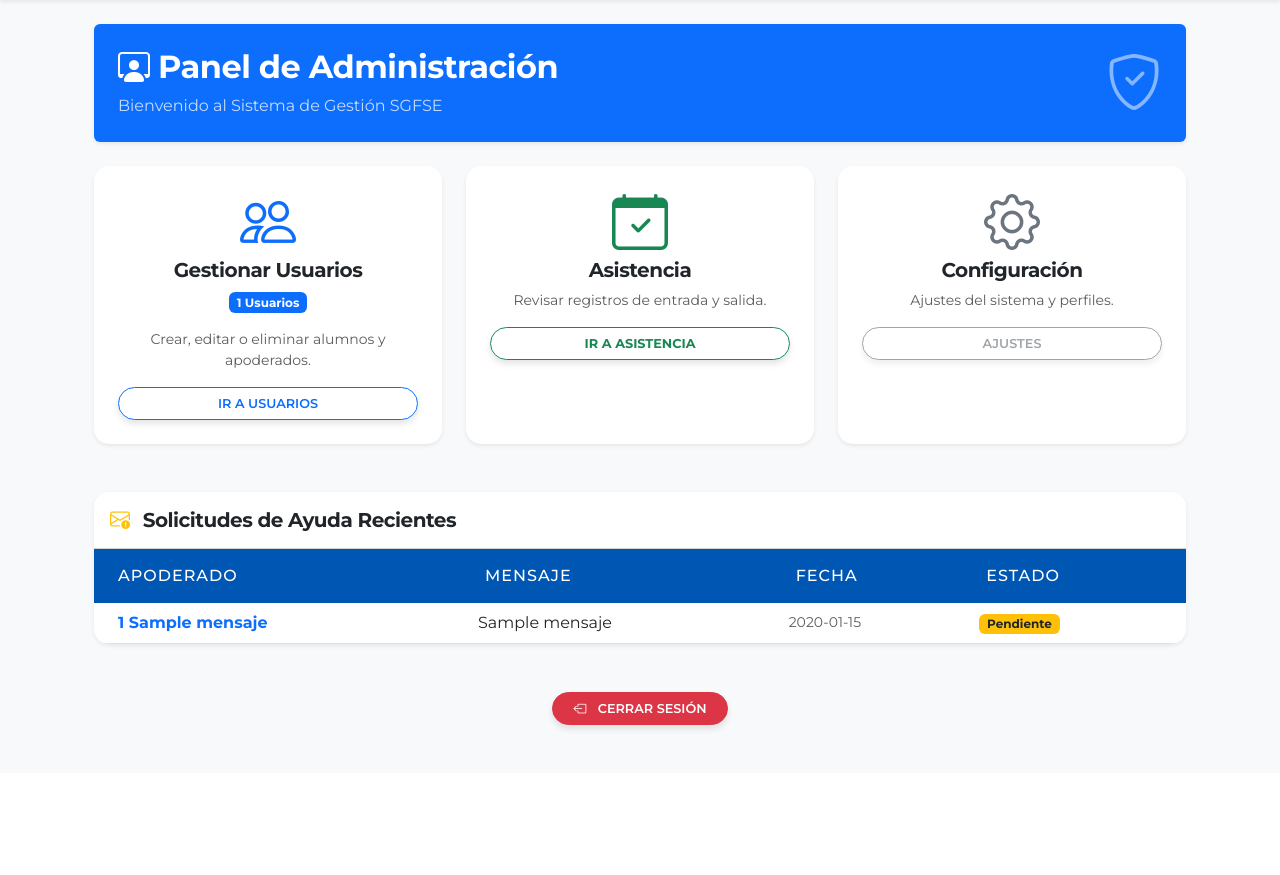
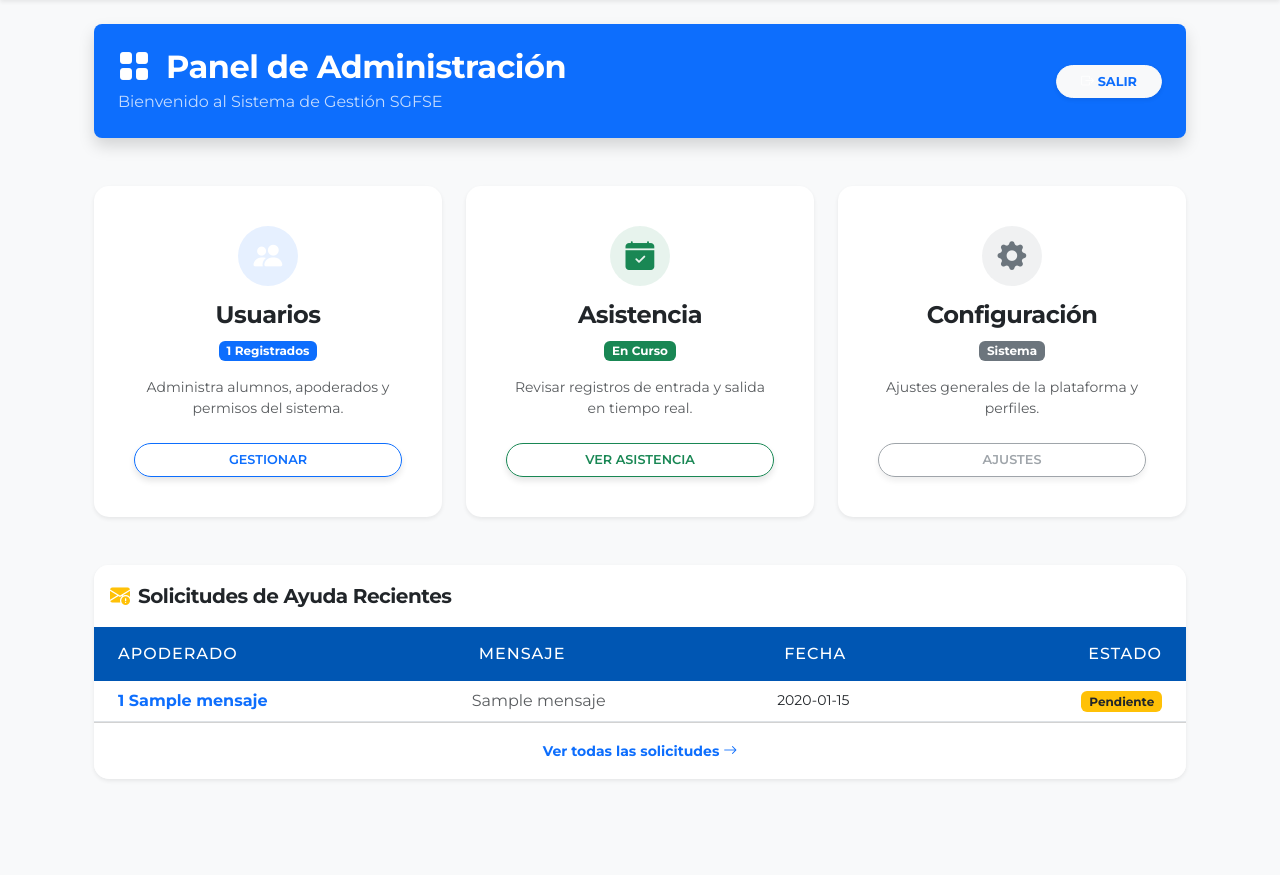
Before and after one commit to Phantom-dev-22/proyecto-sgfse, a Flask app: template templates/dashboard.html in a window 1280 px wide. Shown: the part 56-931 px from the top of the page. Before the commit the page ends 787 px from the top, so only its background shows below. Run offline with Flask 3, Linux system fonts and the light colour scheme; the template is opened without the code that fills it: most values are stand-ins (such as "Sample title", 1, 10 or a date in 2020).

Commit message:
Mmodificacion dashboard v2

```diff
--- a/templates/dashboard.html
+++ b/templates/dashboard.html
@@ -1,68 +1,103 @@
 {% extends 'base.html' %}
 
 {% block content %}
-<div class="container mt-4">
 
-    <div class="bg-primary text-white p-4 rounded shadow-sm mb-4 d-flex justify-content-between align-items-center">
+<style>
+    /* Efecto moderno: Las tarjetas suben un poco al pasar el mouse */
+    .hover-card {
+        transition: transform 0.3s ease, box-shadow 0.3s ease;
+    }
+    .hover-card:hover {
+        transform: translateY(-5px);
+        box-shadow: 0 .5rem 1rem rgba(0,0,0,.15)!important;
+        cursor: pointer;
+    }
+
+    /* Iconos grandes con fondo suave circular */
+    .icon-box {
+        width: 60px;
+        height: 60px;
+        border-radius: 50%;
+        display: flex;
+        align-items: center;
+        justify-content: center;
+        font-size: 1.8rem;
+        margin: 0 auto 15px auto;
+    }
+</style>
+
+<div class="container pb-5">
+
+    <div class="bg-primary text-white p-4 rounded-3 mb-5 shadow d-flex justify-content-between align-items-center mt-4">
         <div>
-            <h2 class="fw-bold"><i class="bi bi-person-workspace"></i> Panel de Administración</h2>
+            <h2 class="fw-bold mb-1"><i class="bi bi-grid-fill me-2"></i> Panel de Administración</h2>
             <p class="mb-0 opacity-75">Bienvenido al Sistema de Gestión SGFSE</p>
         </div>
-        <i class="bi bi-shield-check display-4 opacity-50"></i>
+
+        <a href="{{ url_for('logout') }}" class="btn btn-light text-primary fw-bold shadow-sm px-4">
+            <i class="bi bi-box-arrow-right"></i> Salir
+        </a>
     </div>
 
     <div class="row g-4 mb-5">
+
         <div class="col-md-4">
-            <div class="card h-100 shadow-sm border-0">
-                <div class="card-body text-center p-4">
-                    <i class="bi bi-people text-primary display-4 mb-3"></i>
-                    <h5 class="card-title fw-bold">Gestionar Usuarios</h5>
-                    <span class="badge bg-primary mb-3">{{ total_usuarios }} Usuarios</span>
-                    <p class="text-muted small">Crear, editar o eliminar alumnos y apoderados.</p>
-                    <a href="{{ url_for('gestion_usuarios') }}" class="btn btn-outline-primary w-100">Ir a Usuarios</a>
+            <div class="card h-100 border-0 shadow-sm hover-card text-center p-4">
+                <div class="card-body">
+                    <div class="icon-box bg-primary bg-opacity-10 text-primary">
+                        <i class="bi bi-people-fill"></i>
+                    </div>
+                    <h4 class="card-title fw-bold text-dark">Usuarios</h4>
+                    <span class="badge bg-primary mb-3">{{ total_usuarios }} Registrados</span>
+                    <p class="text-muted small">Administra alumnos, apoderados y permisos del sistema.</p>
+                    <a href="{{ url_for('gestion_usuarios') }}" class="btn btn-outline-primary w-100 rounded-pill mt-2">Gestionar</a>
                 </div>
             </div>
         </div>
 
         <div class="col-md-4">
-            <div class="card h-100 shadow-sm border-0">
-                <div class="card-body text-center p-4">
-                    <i class="bi bi-calendar-check text-success display-4 mb-3"></i>
-                    <h5 class="card-title fw-bold">Asistencia</h5>
-                    <p class="text-muted small">Revisar registros de entrada y salida.</p>
-                    <a href="{{ url_for('asistencia') }}" class="btn btn-outline-success w-100 rounded-pill fw-bold">IR A ASISTENCIA</a>
+            <div class="card h-100 border-0 shadow-sm hover-card text-center p-4">
+                <div class="card-body">
+                    <div class="icon-box bg-success bg-opacity-10 text-success">
+                        <i class="bi bi-calendar-check-fill"></i>
+                    </div>
+                    <h4 class="card-title fw-bold text-dark">Asistencia</h4>
+                    <span class="badge bg-success mb-3">En Curso</span>
+                    <p class="text-muted small">Revisar registros de entrada y salida en tiempo real.</p>
+                    <a href="{{ url_for('asistencia') }}" class="btn btn-outline-success w-100 rounded-pill mt-2">Ver Asistencia</a>
                 </div>
             </div>
         </div>
 
         <div class="col-md-4">
-            <div class="card h-100 shadow-sm border-0">
-                <div class="card-body text-center p-4">
-                    <i class="bi bi-gear text-secondary display-4 mb-3"></i>
-                    <h5 class="card-title fw-bold">Configuración</h5>
-                    <p class="text-muted small">Ajustes del sistema y perfiles.</p>
-                    <button class="btn btn-outline-secondary w-100" disabled>Ajustes</button>
+            <div class="card h-100 border-0 shadow-sm hover-card text-center p-4">
+                <div class="card-body">
+                    <div class="icon-box bg-secondary bg-opacity-10 text-secondary">
+                        <i class="bi bi-gear-fill"></i>
+                    </div>
+                    <h4 class="card-title fw-bold text-dark">Configuración</h4>
+                    <span class="badge bg-secondary mb-3">Sistema</span>
+                    <p class="text-muted small">Ajustes generales de la plataforma y perfiles.</p>
+                    <button class="btn btn-outline-secondary w-100 rounded-pill mt-2" disabled>Ajustes</button>
                 </div>
             </div>
         </div>
     </div>
 
     <div class="card shadow-sm border-0 mb-5">
-        <div class="card-header bg-white py-3">
-            <h5 class="fw-bold text-dark mb-0">
-                <i class="bi bi-envelope-exclamation text-warning me-2"></i>
-                Solicitudes de Ayuda Recientes
-            </h5>
+        <div class="card-header bg-white border-0 py-3 d-flex align-items-center">
+            <i class="bi bi-envelope-exclamation-fill text-warning me-2 fs-5"></i>
+            <h5 class="mb-0 fw-bold text-dark">Solicitudes de Ayuda Recientes</h5>
         </div>
         <div class="card-body p-0">
             <div class="table-responsive">
-                <table class="table table-hover mb-0 align-middle">
-                    <thead class="table-light">
+                <table class="table table-hover align-middle mb-0">
+                    <thead class="bg-light text-secondary">
                         <tr>
                             <th class="ps-4">Apoderado</th>
                             <th>Mensaje</th>
                             <th>Fecha</th>
-                            <th>Estado</th>
+                            <th class="text-end pe-4">Estado</th>
                         </tr>
                     </thead>
                     <tbody>
@@ -70,16 +105,16 @@
                             {% for m in mensajes %}
                             <tr>
                                 <td class="ps-4 fw-bold text-primary">{{ m[0] }} {{ m[1] }}</td>
-                                <td>{{ m[2] }}</td>
-                                <td class="text-muted small">{{ m[3].strftime('%d/%m/%Y %H:%M') }}</td>
-                                <td><span class="badge bg-warning text-dark">Pendiente</span></td>
+                                <td class="text-muted text-truncate" style="max-width: 300px;">{{ m[2] }}</td>
+                                <td class="small">{{ m[3].strftime('%d/%m/%Y %H:%M') }}</td>
+                                <td class="text-end pe-4"><span class="badge bg-warning text-dark">Pendiente</span></td>
                             </tr>
                             {% endfor %}
                         {% else %}
                             <tr>
-                                <td colspan="4" class="text-center py-4 text-muted">
-                                    <i class="bi bi-inbox fs-4 d-block mb-2"></i>
-                                    No hay mensajes nuevos.
+                                <td colspan="4" class="text-center py-5 text-muted">
+                                    <i class="bi bi-inbox fs-1 d-block mb-2 opacity-50"></i>
+                                    No hay solicitudes nuevas.
                                 </td>
                             </tr>
                         {% endif %}
@@ -87,12 +122,11 @@
                 </table>
             </div>
         </div>
-    </div>
-
-    <div class="text-center mb-5">
-        <a href="{{ url_for('logout') }}" class="btn btn-danger">
-            <i class="bi bi-box-arrow-left me-2"></i> Cerrar Sesión
-        </a>
+        {% if mensajes %}
+        <div class="card-footer bg-white text-center py-3">
+            <a href="#" class="text-decoration-none small fw-bold text-primary">Ver todas las solicitudes <i class="bi bi-arrow-right"></i></a>
+        </div>
+        {% endif %}
     </div>
 
 </div>
```
